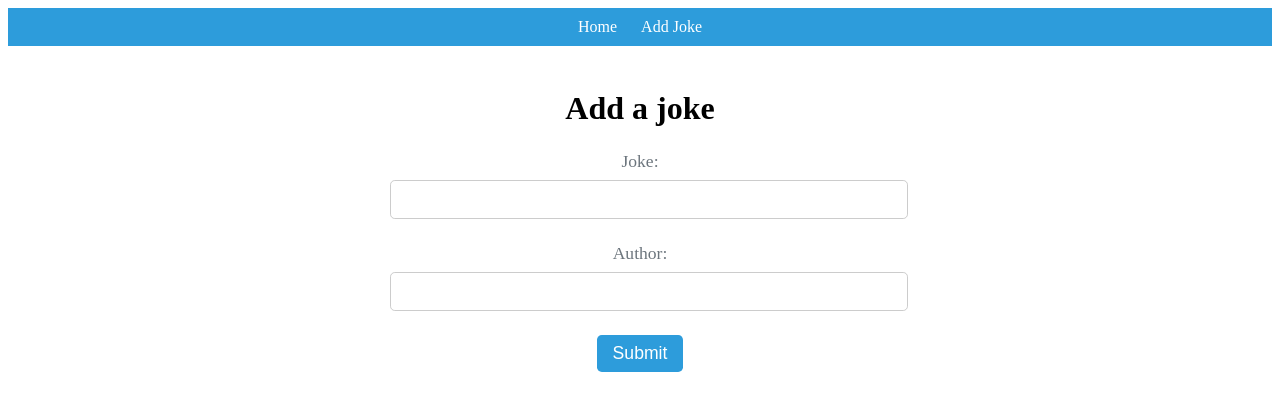
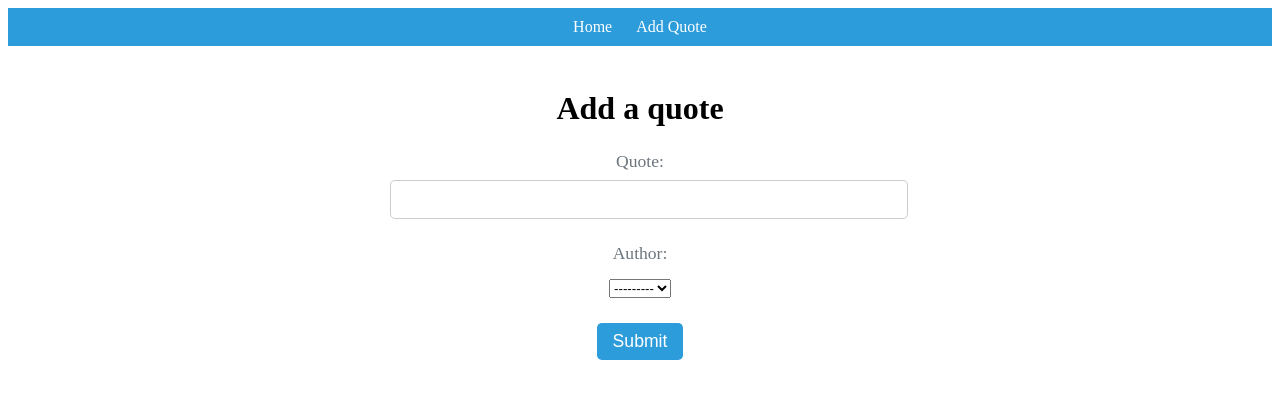
Before and after one commit to trumabrat/Web_Dauphine, a Django app: page /add/ in a window 1280 px wide. Shown: the top 411 px of the page. Run offline with Django 4.2, Linux system fonts and the light colour scheme; data that the repository does not hold is empty.

Commit message:
Completed Problem Set 5

```diff
--- a/ProblemSet5/5.2/BaseJoke/app/templates/app/add.html
+++ b/ProblemSet5/5.2/BaseJoke/app/templates/app/add.html
@@ -1,7 +1,7 @@
 {% extends 'app/base.html' %}
 
 {% block content %}
-  <h1>Add a joke</h1>
+  <h1>Add a quote</h1>
   <form method="POST">
     {% csrf_token %}
     {{ form.as_p }}
--- a/ProblemSet5/5.2/BaseJoke/app/templates/app/base.html
+++ b/ProblemSet5/5.2/BaseJoke/app/templates/app/base.html
@@ -1,7 +1,7 @@
 <!DOCTYPE html>
 <html>
   <head>
-    <title>Jokes</title>
+    <title>Quote</title>
     {% load static %}
     <link rel="stylesheet" href="{% static 'app/styles.css' %}">
   </head>
@@ -9,7 +9,7 @@
     <nav>
         <ul>
             <li><a href="{% url 'app:index' %}">Home</a></li>
-            <li><a href="{% url 'app:add' %}">Add Joke</a></li>
+            <li><a href="{% url 'app:add' %}">Add Quote</a></li>
         </ul>
     </nav>
     <div class="container">
--- a/ProblemSet5/5.2/BaseJoke/app/templates/app/index.html
+++ b/ProblemSet5/5.2/BaseJoke/app/templates/app/index.html
@@ -2,7 +2,7 @@
 
 {% block content %}
   <div class="container">
-    <h1 class="title">List of Jokes</h1>
+    <h1 class="title">List of Quotes</h1>
     <ul class="joke-list">
       {% for joke in jokes %}
         <li class="joke-item {% if highlight == joke.id %}highlighted{% endif %}">
@@ -13,7 +13,7 @@
           </div>
         </li>
       {% empty %}
-        <li>No jokes yet</li>
+        <li>No quotes yet</li>
       {% endfor %}
     </ul>
   </div>
--- a/ProblemSet5/5.2/BaseJoke/app/views.py
+++ b/ProblemSet5/5.2/BaseJoke/app/views.py
@@ -1,34 +1,26 @@
 from django.shortcuts import render
 from django.http import JsonResponse
 from django.shortcuts import render, redirect
-
+from .models import Quote
+from .models import Person
 from django import forms
-
-jokes = {
-    '1': {
-        'id': 1,
-        'text': 'Why did the tomato turn red? Because it saw the salad dressing!',
-        'author': 'Anna'
-    }
-}
 
 # Form for entering a joke
 class JokeForm(forms.Form):
-    joke = forms.CharField(label='Joke', max_length=120, widget=forms.TextInput(attrs={'class': 'form-control'}))
-    author = forms.CharField(label='Author', max_length=20, widget=forms.TextInput(attrs={'class': 'form-control'}))
-
+    joke = forms.CharField(label='Quote', max_length=120, widget=forms.TextInput(attrs={'class': 'form-control'}))
+    author = forms.ModelChoiceField(queryset=Person.objects.all(), widget=forms.Select(attrs={'class': 'form-control'}))
 
 # index page displaying all entries
 def index(request):
-    rendered = render(request, 'app/index.html', {'jokes': jokes.values()})
     highlight = request.GET.get('highlight')
     try:
         highlight = int(highlight)
     except:
         highlight = None
-
+    # get all quotes from quote model
+    quotes = Quote.objects.all()
     return render(request, 'app/index.html', {
-        'jokes': jokes.values(),
+        'jokes': quotes,
         'highlight': highlight
     })
 
@@ -39,12 +31,12 @@ def add(request):
     if request.method == 'POST':
         form = JokeForm(request.POST)
         if form.is_valid():
-            id = len(jokes) + 1
-            jokes[id] = {
-                'id': id,
-                'text': form.cleaned_data['joke'],
-                'author': form.cleaned_data['author']
-            }
+            # id is len(quotes) + 1
+            id = len(Quote.objects.all()) + 1
+            # add new entry to quotes model, and set id to our id
+            quote = Quote(text=form.cleaned_data['joke'], author=form.cleaned_data['author'])
+            quote.id = id
+            quote.save()
 
             # add GET request parameter to highlight correct joke
             response = redirect('app:index')
@@ -57,8 +49,10 @@ def add(request):
 
 # get JSON version of an entry
 def get_user_entry(request, id):
-    entry = jokes.get(id)
+    # get entry from quotes model
+    entry = Quote.objects.get(id=id)
     if entry is None:
         return JsonResponse({'error': 'Entry does not exist'}, status=404)
     else:
-        return JsonResponse(entry)
+        #return entry as an JSON object
+        return JsonResponse({"text": entry.text, "author": entry.author.name})
```
Also changed, not shown: ProblemSet5/5.2/BaseJoke/project/settings.py (+4 -4 lines).
